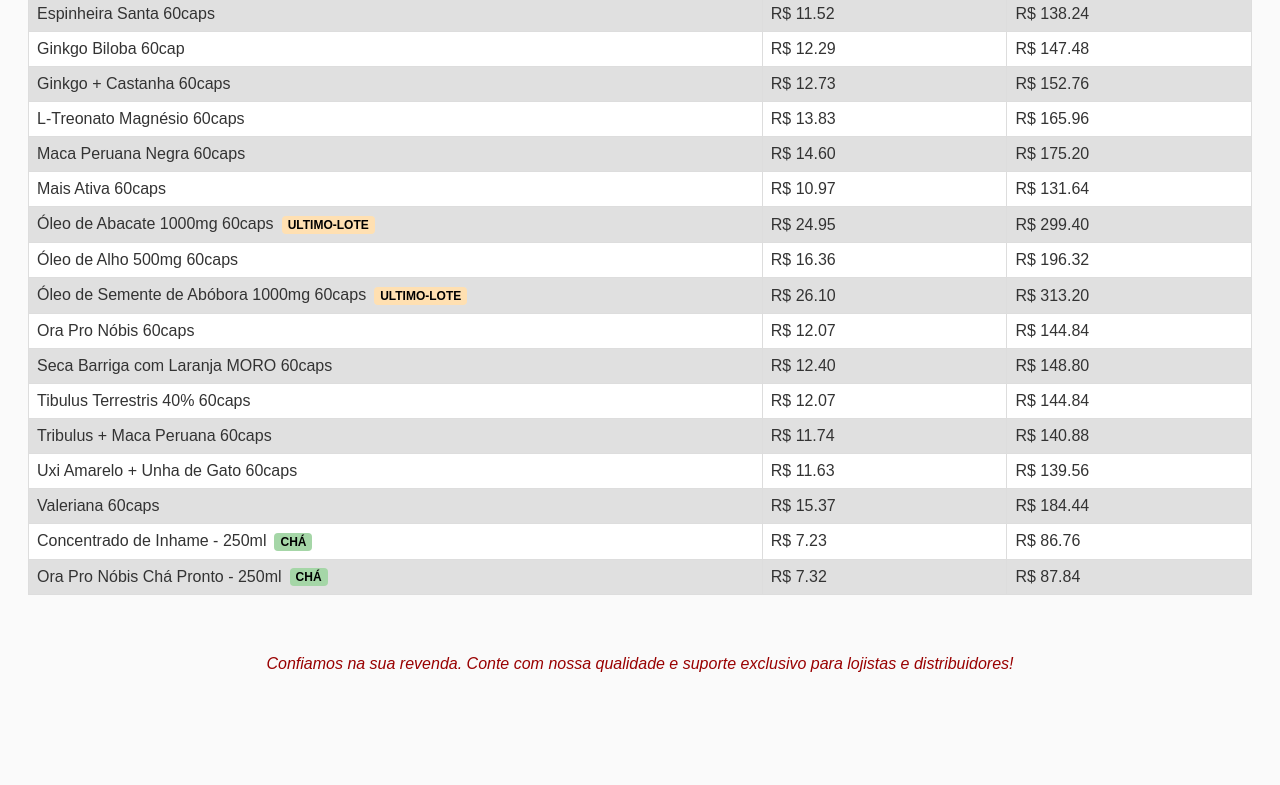
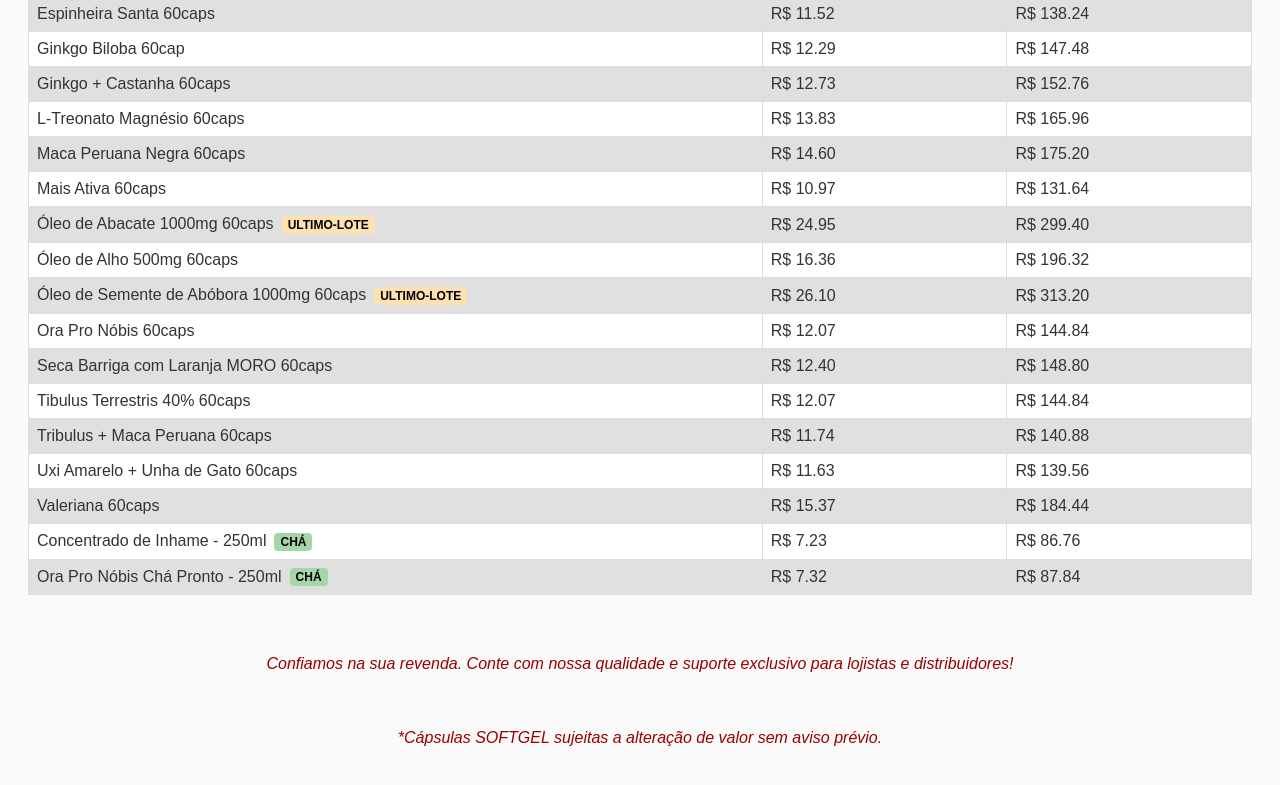
Before and after one commit to Wall-AR/TABELA_PREMIUM, a plain HTML site: page index.html in a window 1280 px wide. Shown: the part 2305-3090 px from the top of the page. Before the commit the page ends 3042 px from the top, so only its background shows below. Drawn offline with Linux system fonts and the light colour scheme.

Commit message:
Update index.html

```diff
--- a/index.html
+++ b/index.html
@@ -23,6 +23,7 @@
 
   <footer>
     <p>Confiamos na sua revenda. Conte com nossa qualidade e suporte exclusivo para lojistas e distribuidores!</p>
+    <p>*Cápsulas SOFTGEL sujeitas a alteração de valor sem aviso prévio.</p>
   </footer>
 
   <script src="script.js"></script>
```
